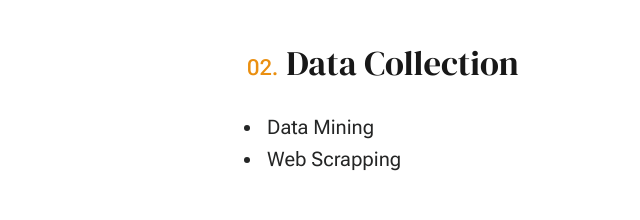
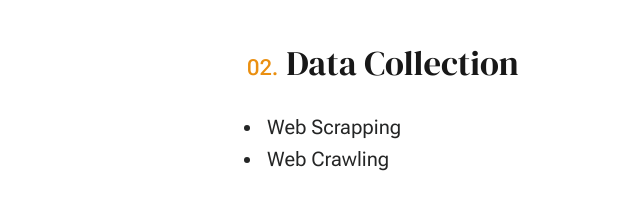
Before and after one commit to 01Keshavyadav/My-Portfolio, a plain HTML site: page index.html in a window 1280 px wide. Shown: the part 2313-2533 px from the top of the page, 417-1057 px from the left. Drawn offline with Linux system fonts and the light colour scheme.

Commit message:
Update index.html

```diff
--- a/index.html
+++ b/index.html
@@ -210,9 +210,8 @@
                                     </div>
                                     <div class="grid-list-items__text list-items__item-text">
                                         <ul>
-                                            <li>Data Mining </li>
                                             <li>Web Scrapping</li>
-
+                                            <li>Web Crawling</li>
                                         </ul>
                                     </div>
                                 </div> <!-- list-expertise__item -->
```
